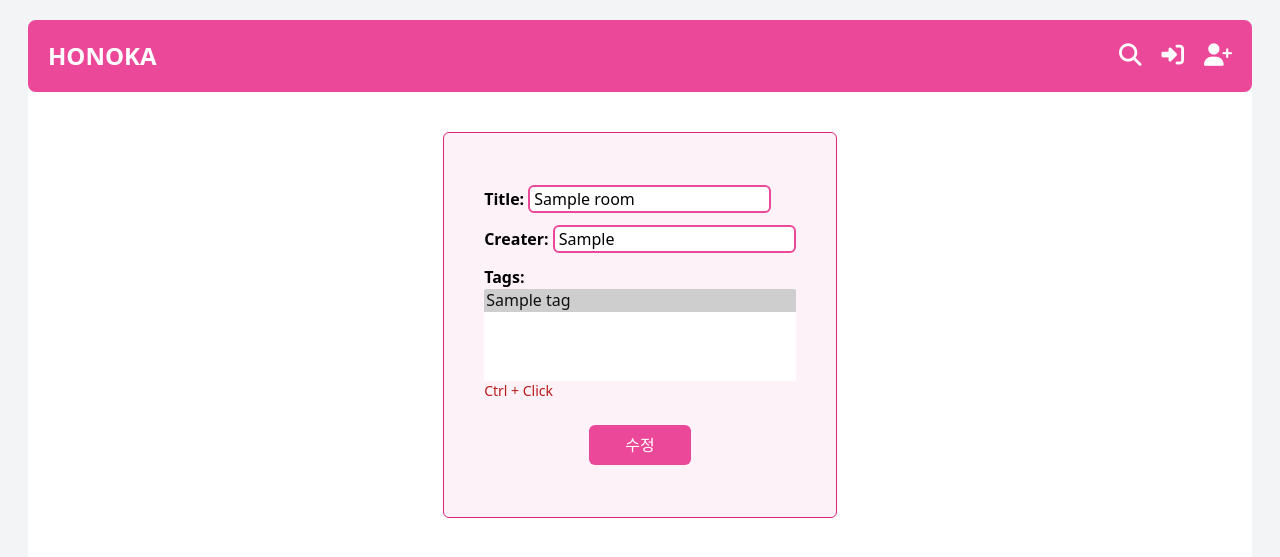
After one commit to kkhh9469/honika, a Django app: page /rooms/1/edit/ in a window 1280 px wide. The commit adds this page. Shown: the top 557 px of the page. Run offline with Django 3.2, Linux system fonts and the light colour scheme; tables that the repository leaves empty hold one stand-in row (values such as "Sample post"); style sheets or scripts are compiled from the project's sources; some libraries are stand-ins or nearby versions.

Commit message:
make room detail, create room edit

```diff
--- a/rooms/models.py
+++ b/rooms/models.py
@@ -56,3 +56,7 @@ class Room(core_models.TimeStampedModel):
     def first_photo(self):
         (photo,) = self.photos.all()[:1]
         return photo.file.url
+
+    def get_all_photos(self):
+        photos = self.photos.all()
+        return photos
--- a/rooms/urls.py
+++ b/rooms/urls.py
@@ -5,5 +5,6 @@ app_name = "rooms"
 
 urlpatterns = [
     path("<int:pk>/", views.RoomDetail.as_view(), name="detail"),
+    path("<int:pk>/edit/", views.EditRoomView.as_view(), name="edit"),
     path("search/", views.SerchView.as_view(), name="search"),
 ]
--- a/rooms/views.py
+++ b/rooms/views.py
@@ -1,5 +1,6 @@
-from django.views.generic import ListView, DetailView, View
-from django.shortcuts import render
+from django.views.generic import ListView, DetailView, View, UpdateView
+from django.urls import reverse_lazy
+from django.shortcuts import render, reverse, redirect
 from . import models, forms
 
 
@@ -51,3 +52,18 @@ class SerchView(View):
             "rooms/search.html",
             {"form": form, "rooms": rooms},
         )
+
+
+class EditRoomView(UpdateView):
+
+    model = models.Room
+    fields = (
+        "title",
+        "creater",
+        "tag",
+    )
+    template_name = "rooms/room_edit.html"
+
+    def get_success_url(self):
+        upload_user_pk = self.object.upload_user.pk
+        return reverse("users:profile", args=[upload_user_pk])
--- a/templates/mixins/room_card.html
+++ b/templates/mixins/room_card.html
@@ -1,3 +1,4 @@
+<div class="flex items-center w-full">
     <div class="mr-5">
         <a href="{% url 'rooms:detail' room.pk %}">
             <img class="w-48 border rounded-lg border-pink-600" src="{{room.first_photo}}" />
@@ -24,10 +25,11 @@
             <div class="mr-1">
                 <h3 class="font-semibold text-lg">Tags:</h3>
             </div>
-        <div class="text-lg">
+            <div class="text-lg grid grid-cols-8">
                 {% for tag in room.tag.all %}
-                <a class="bg-pink-100 p-1 rounded-lg m-1 border border-pink-600">{{tag}}</a>
+                    <a class="bg-pink-100 p-1 rounded-lg m-1 border border-pink-600 text-center">{{tag}}</a>
                 {% endfor %}
             </div>
         </div>
     </div>
+</div>
--- /dev/null
+++ b/templates/rooms/room_edit.html
@@ -0,0 +1,44 @@
+{% extends "base.html" %}
+
+{% block page_title %}
+    Room Edit
+{% endblock page_title %}
+
+{% block main_page %}
+
+    <form class="login" method="POST"">
+        {% csrf_token %}
+        <p>
+            <label for="id_title">Title: </label>
+            {{form.title}}
+            {% if form.title.errors %}
+                {% for error in form.title.error %}
+                  <span>{{error}}</span>
+                {% endfor %}
+            {% endif %}
+        </p>
+        <p>
+            <label for="id_creater">Creater: </label>
+            {{form.creater}}
+            {% if form.creater.errors %}
+                {% for error in form.creater.error %}
+                  <span>{{error}}</span>
+                {% endfor %}
+            {% endif %}
+        </p>
+        <p class="grid">
+            <label class="mr-1" for="id_tag">Tags: </label>
+            {{form.tag}}
+            {% if form.tag.errors %}
+                {% for error in form.tag.error %}
+                  <span>{{error}}</span>
+                {% endfor %}
+            {% endif %}
+            <span>Ctrl + Click</span>
+        </p>
+        <p class="flex justify-center">
+            <button class="btn">수정</button>
+        </p>
+    </form>
+
+{% endblock main_page %}
--- a/templates/users/user_detail.html
+++ b/templates/users/user_detail.html
@@ -22,8 +22,12 @@
         <div class="w-full flex flex-col items-center border-t-2 pt-8  border-pink-500 border-opacity-5">
             <h3 class="bg-pink-100 py-1 px-3 rounded-lg border border-pink-600 font-medium text-xl">업로드한 만화</h3>
             {% for room in user.rooms.all %}
-                <div class="room_list_base">
+                <div class="room_list_base flex flex-col">
                     {% include "mixins/room_card.html" with room=room %}
+                    <div class="flex w-full justify-around items-center mt-3">
+                        <div></div>
+                        <a href="{% url 'rooms:edit' room.pk %}" class="btn">수정</a>
+                    </div>
                 </div>
             {% endfor %}
         </div>
```
Also changed, not shown: templates/rooms/room_detail.html (+7 -10 lines). Lines whose indentation alone changed are shown as unchanged.
